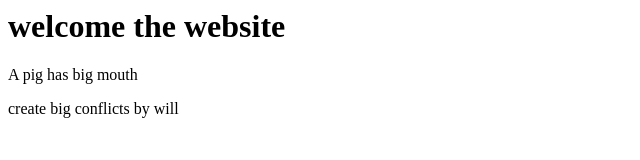
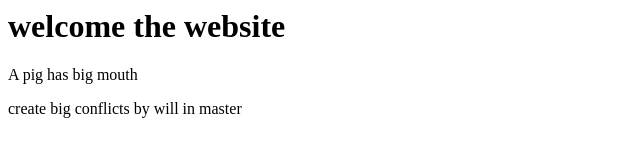
Before and after one commit to morigene/Hello-World, a plain HTML site: page index.html in a window 1280 px wide. Shown: the full height of the page, 0-640 px from the left. Drawn offline with Linux system fonts and the light colour scheme.

Commit message:
big conflicts page changed

```diff
--- a/index.html
+++ b/index.html
@@ -6,5 +6,5 @@
  <body>
    <h1>welcome the website</h1>
    <p>A pig has big mouth</>
-    <p>create big conflicts by will </p>
+    <p>create big conflicts by will in master </p>
   </body>
```
